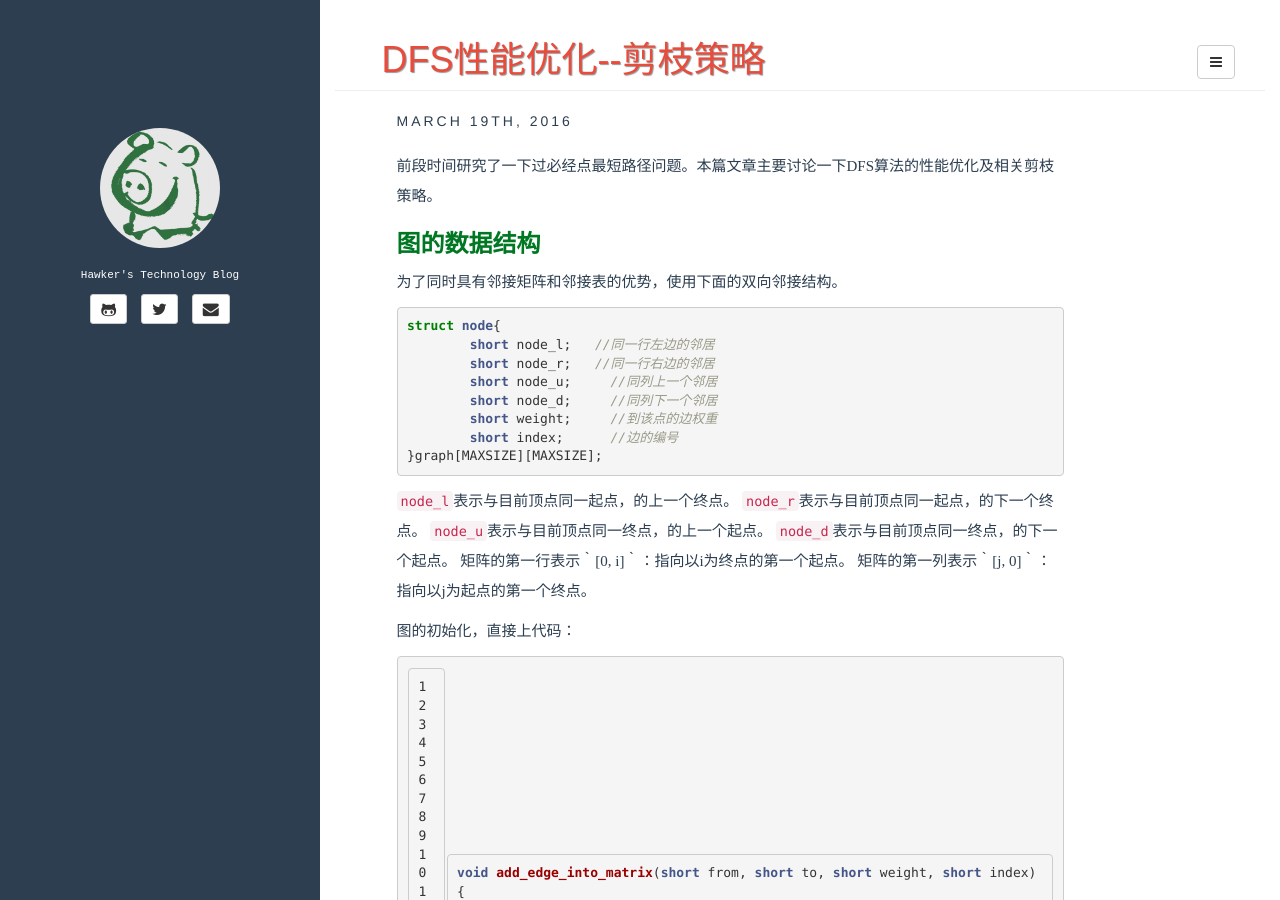
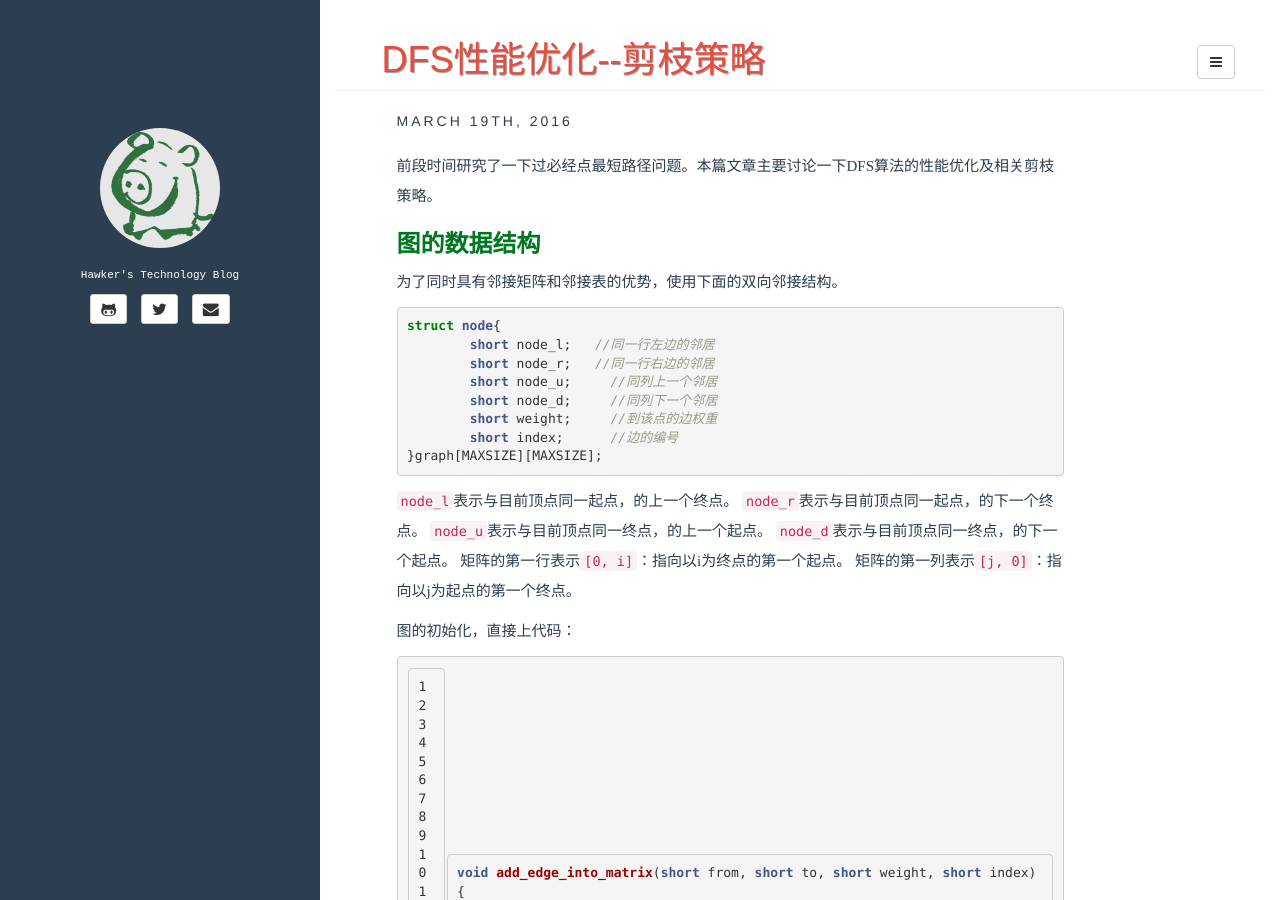
Before and after one commit to hawkxiang/hawkxiang.github.io, a Jekyll site: the page built from _posts/2016.03-19/2016-03-19-DFS--Optimization.md, in a window 1280 px wide and 900 px high. Built offline with Jekyll 4.4.1, drawn with Linux system fonts in a browser that asks for light colours; comment, search, counter and statistics services are not loaded.

```diff
--- a/_posts/2016.03-19/2016-03-19-DFS--Optimization.md
+++ b/_posts/2016.03-19/2016-03-19-DFS--Optimization.md
@@ -30,8 +30,8 @@ struct node{
 `node_r`表示与目前顶点同一起点，的下一个终点。
 `node_u`表示与目前顶点同一终点，的上一个起点。
 `node_d`表示与目前顶点同一终点，的下一个起点。
-矩阵的第一行表示｀[0, i]｀：指向以i为终点的第一个起点。
-矩阵的第一列表示｀[j, 0]｀：指向以j为起点的第一个终点。
+矩阵的第一行表示`[0, i]`：指向以i为终点的第一个起点。
+矩阵的第一列表示`[j, 0]`：指向以j为起点的第一个终点。
 
 图的初始化，直接上代码：
 
@@ -111,7 +111,7 @@ vector<short> route;   //遍历路径集合
 vector<short> short_path;//最短路径
 
 void dfs_visit(short node, short total) {
-	//如果已经到达终点，处理如下
+//如果已经到达终点，处理如下
     if(node == dest) {
         //查询路径候选路径是否经过所有必经点
         if (route.size() < designated_len) return;
@@ -124,7 +124,7 @@ void dfs_visit(short node, short total) {
         }
         return;
     }
-    //未达到最终点时的处理：
+//未达到最终点时的处理：
     for (short from = graph[node][0].node_r; from; from = graph[node][from].node_r)
     {
         //已经经过的点，不处理，避免出现环
@@ -152,13 +152,13 @@ void dfs_visit(short node, short total) {
             cycle_check[from] = false;
         }
     }
-	}
+}
 
-	//1. topo是原始点边数据输入
-	//2. edge_num边的个数
-	//3. demand必经点。
-	void search_route(char *topo[5000], int edge_num, char *demand)
-	{
+//1. topo是原始点边数据输入
+//2. edge_num边的个数
+//3. demand必经点。
+void search_route(char *topo[5000], int edge_num, char *demand)
+{
     //初始化起点、终点及必经点集合
     stringstream ss;
     string str = ""; char trash;
```
